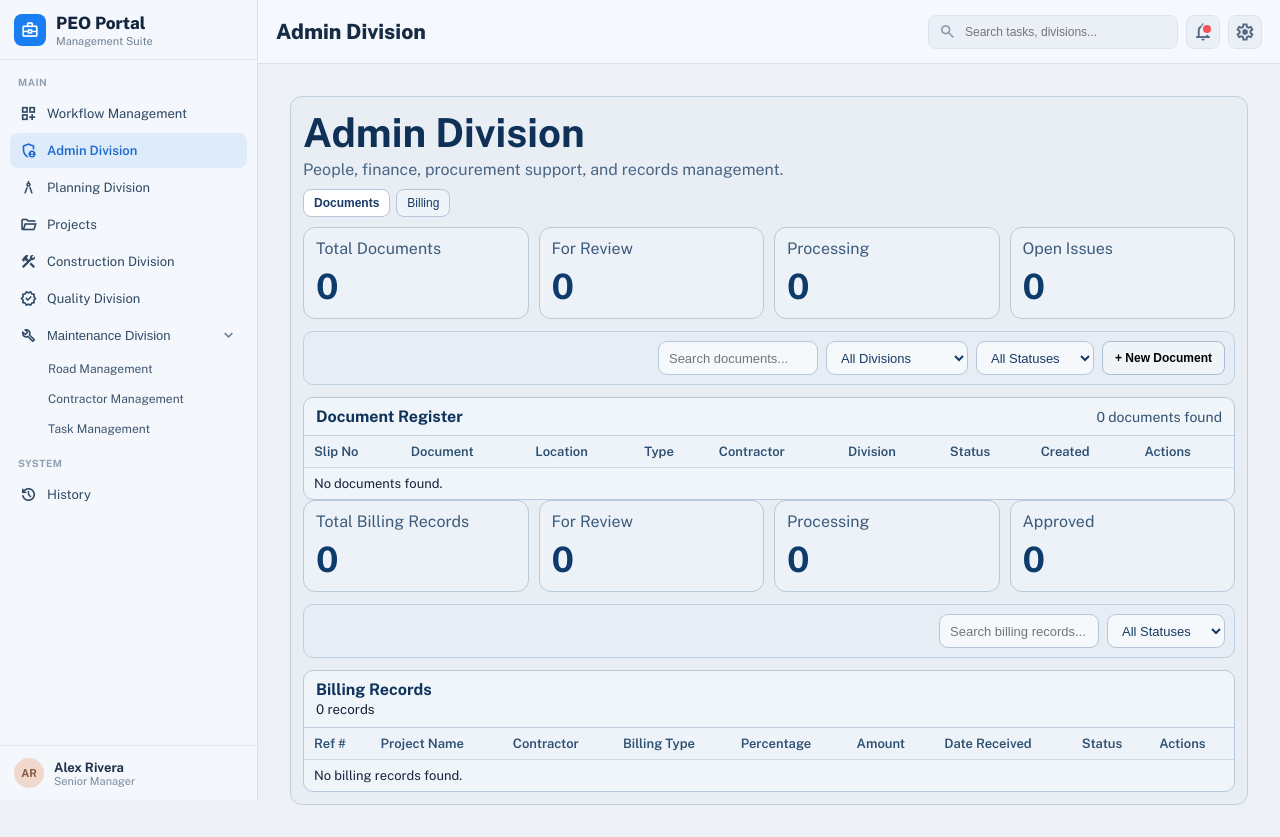
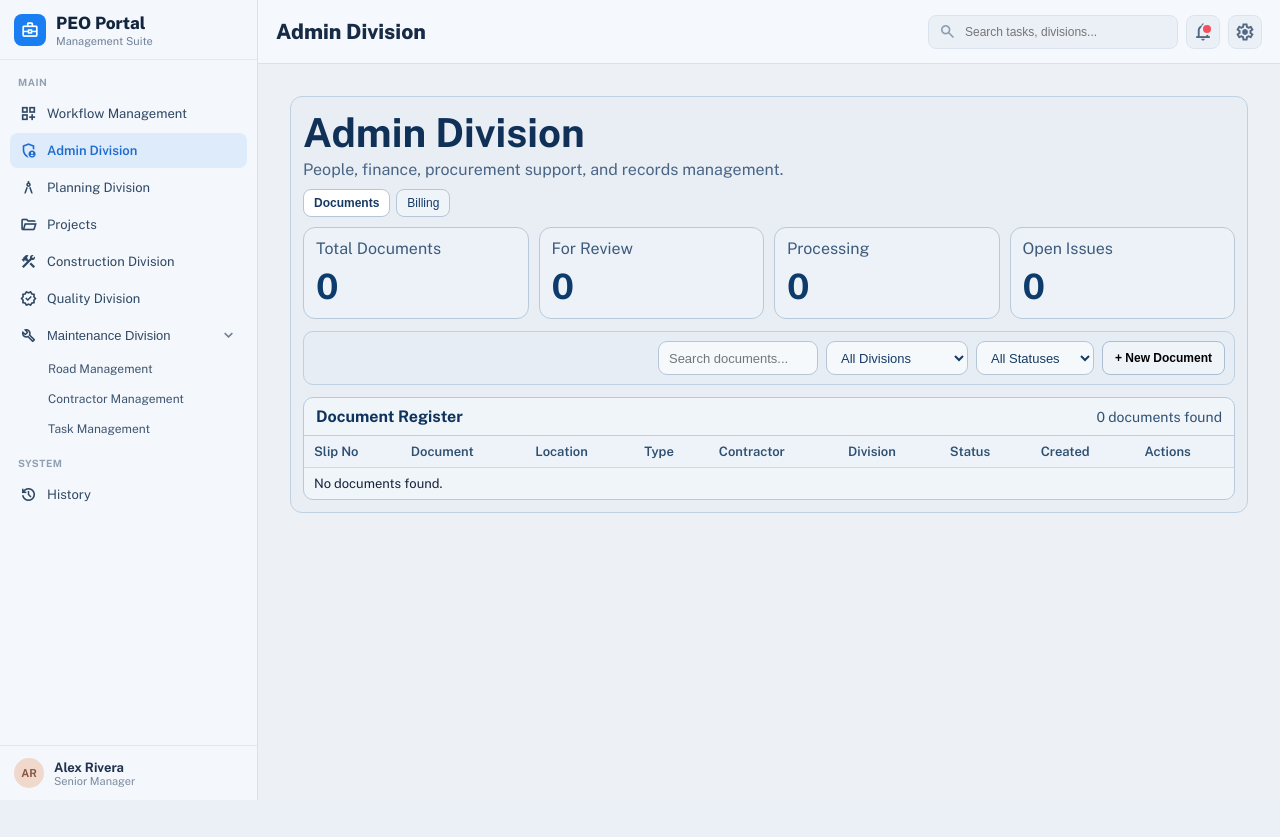
Before and after one commit to sci17/peo-worksystem, a Django app: page /admin-division/ in a window 1280 px wide. After the commit the page ends 800 px from the top, so only its background shows below. Run offline with Django 5.2, Linux system fonts and the light colour scheme; a user stored in the database is signed in.

Commit message:
done fix the bug in table Admin

```diff
--- a/my_app/static/script.js
+++ b/my_app/static/script.js
@@ -463,6 +463,7 @@ document.addEventListener("DOMContentLoaded", () => {
         adminPanels.forEach((panel) => {
             const shouldShow = panel.dataset.adminPanel === targetTab;
             panel.classList.toggle("pa-hidden", !shouldShow);
+            panel.hidden = !shouldShow;
         });
     };
 
--- a/my_app/static/styles.css
+++ b/my_app/static/styles.css
@@ -3293,3 +3293,7 @@ body {
 }
 
 /* ROAD_MAINTENANCE_STYLES_END */
+
+.pa-hidden {
+    display: none !important;
+}
```
